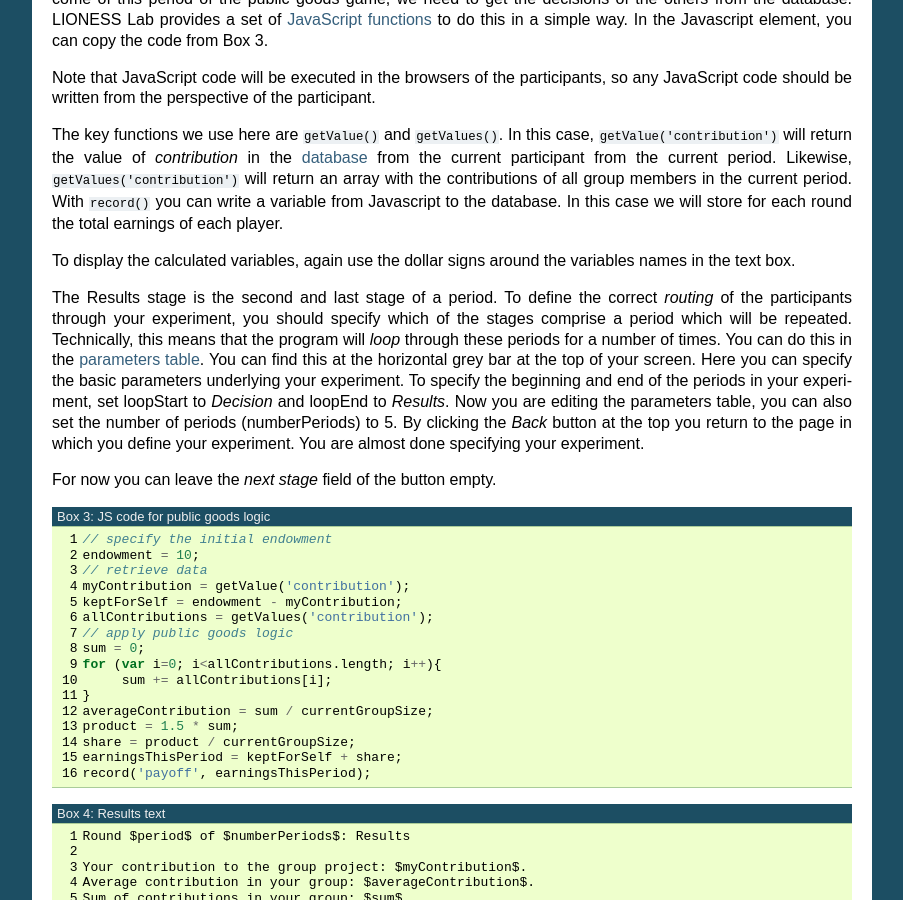
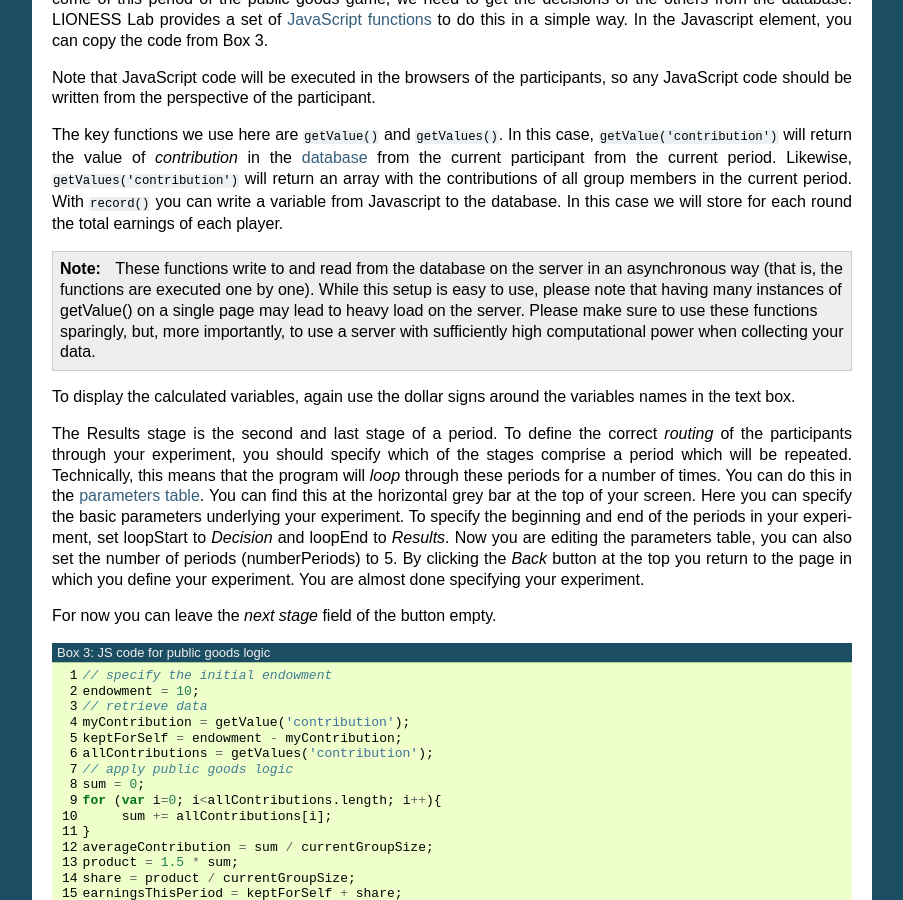
Before and after one commit to marcusgia2505/LIONESS_doc, a Sphinx documentation site: the page built from docs/010_basic.rst, in a window 1280 px wide and 900 px high, scrolled down 5893 px. Shown: the whole window, without its empty margins (198-1101 px from the left). Built offline with Sphinx 7.4.7, drawn with Linux system fonts in a browser that asks for light colours.

Commit message:
Update 010_basic.rst

```diff
--- a/docs/010_basic.rst
+++ b/docs/010_basic.rst
@@ -131,6 +131,8 @@
 
 The key functions we use here are ``getValue()`` and ``getValues()``. In this case, ``getValue('contribution')`` will return the value of *contribution* in the :ref:`database <experiment_tables__decisions>` from the current participant from the current period. Likewise, ``getValues('contribution')`` will return an array with the contributions of all group members in the current period. With ``record()`` you can write a variable from Javascript to the database. In this case we will store for each round the total earnings of each player.
 
+.. note:: These functions write to and read from the database on the server in an asynchronous way (that is, the functions are executed one by one). While this setup is easy to use, please note that having many instances of getValue() on a single page may lead to heavy load on the server. Please make sure to use these functions sparingly, but, more importantly, to use a server with sufficiently high computational power when collecting your data.
+
 To display the calculated variables, again use the dollar signs around the variables names in the text box.
 
 The Results stage is the second and last stage of a period. To define the correct *routing* of the participants through your experiment, you should specify which of the stages comprise a period which will be repeated. Technically, this means that the program will *loop* through these periods for a number of times. You can do this in the :ref:`parameters table <parameters>`. You can find this at the horizontal grey bar at the top of your screen. Here you can specify the basic parameters underlying your experiment. To specify the beginning and end of the periods in your experiment, set loopStart to *Decision* and loopEnd to *Results*. Now you are editing the parameters table, you can also set the number of periods (numberPeriods) to 5. By clicking the *Back* button at the top you return to the page in which you define your experiment. You are almost done specifying your experiment.
```
